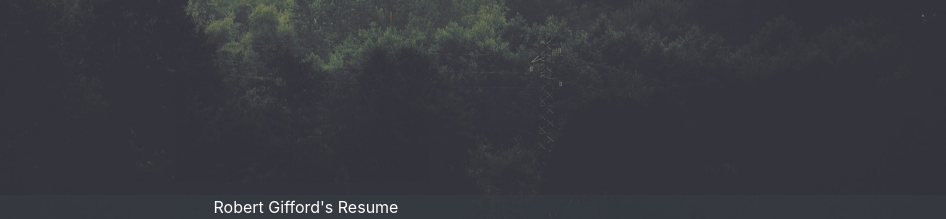
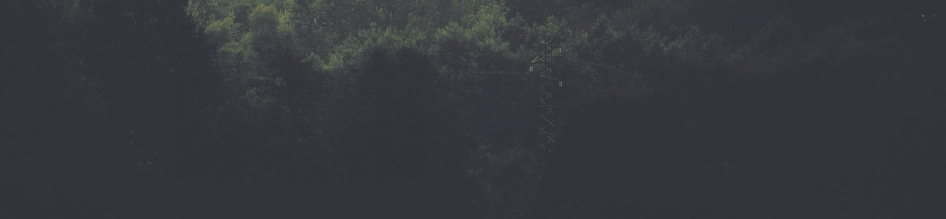
Before and after one commit to BobbyGifford/resume_django, a Django app: page / in a window 1280 px wide. Shown: the part 581-800 px from the top of the page, without its empty margins (334-1280 px from the left). Run offline with Django 3.2, Linux system fonts and the light colour scheme; some libraries are stand-ins or nearby versions.

Commit message:
Removed footer.

```diff
--- a/templates/base.html
+++ b/templates/base.html
@@ -26,7 +26,6 @@
         {% block content %}
 
         {% endblock %}
-        <footer class="fixed-bottom bg-green text-center text-white">Robert Gifford's Resume</footer>
     </div>
 </div>
 
```
